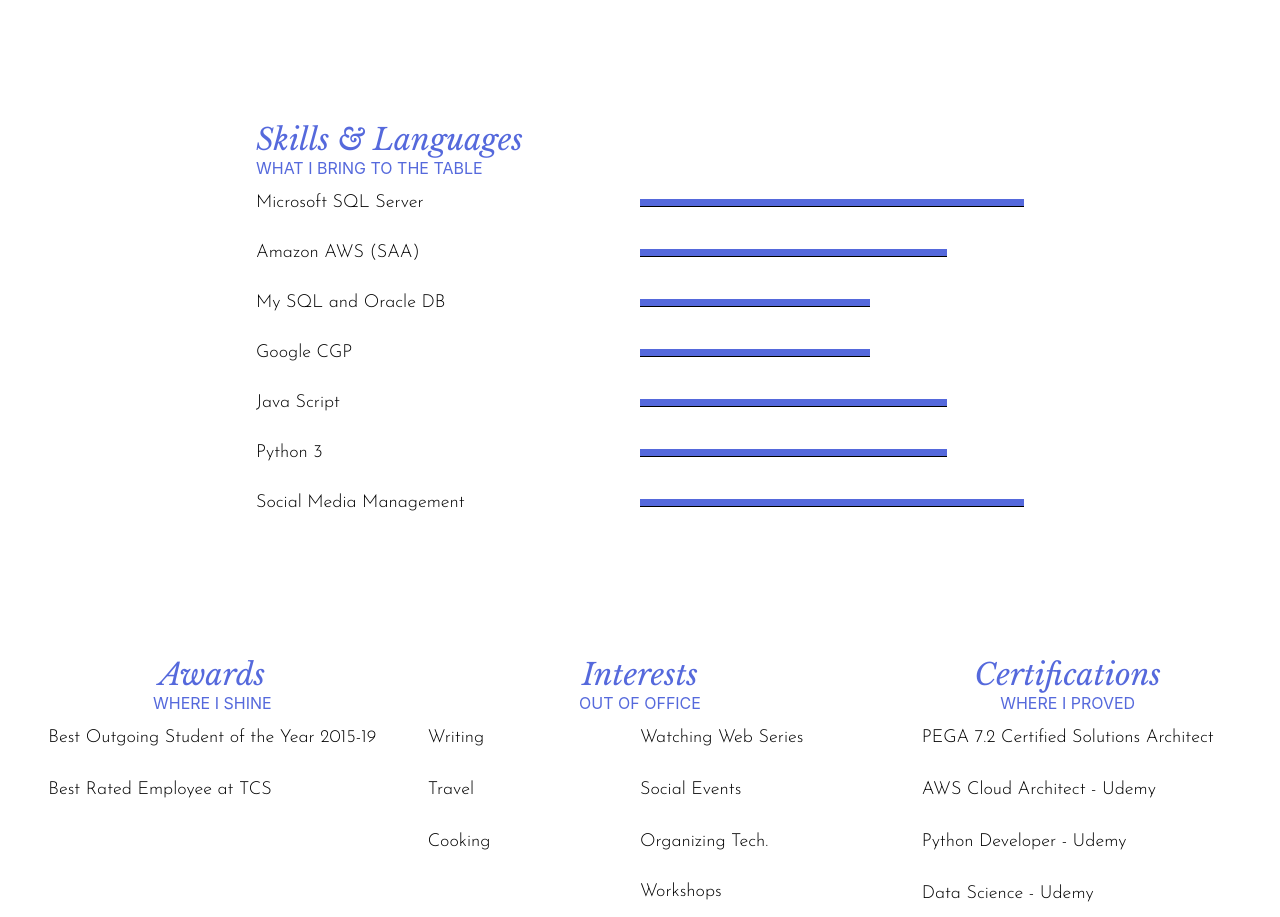
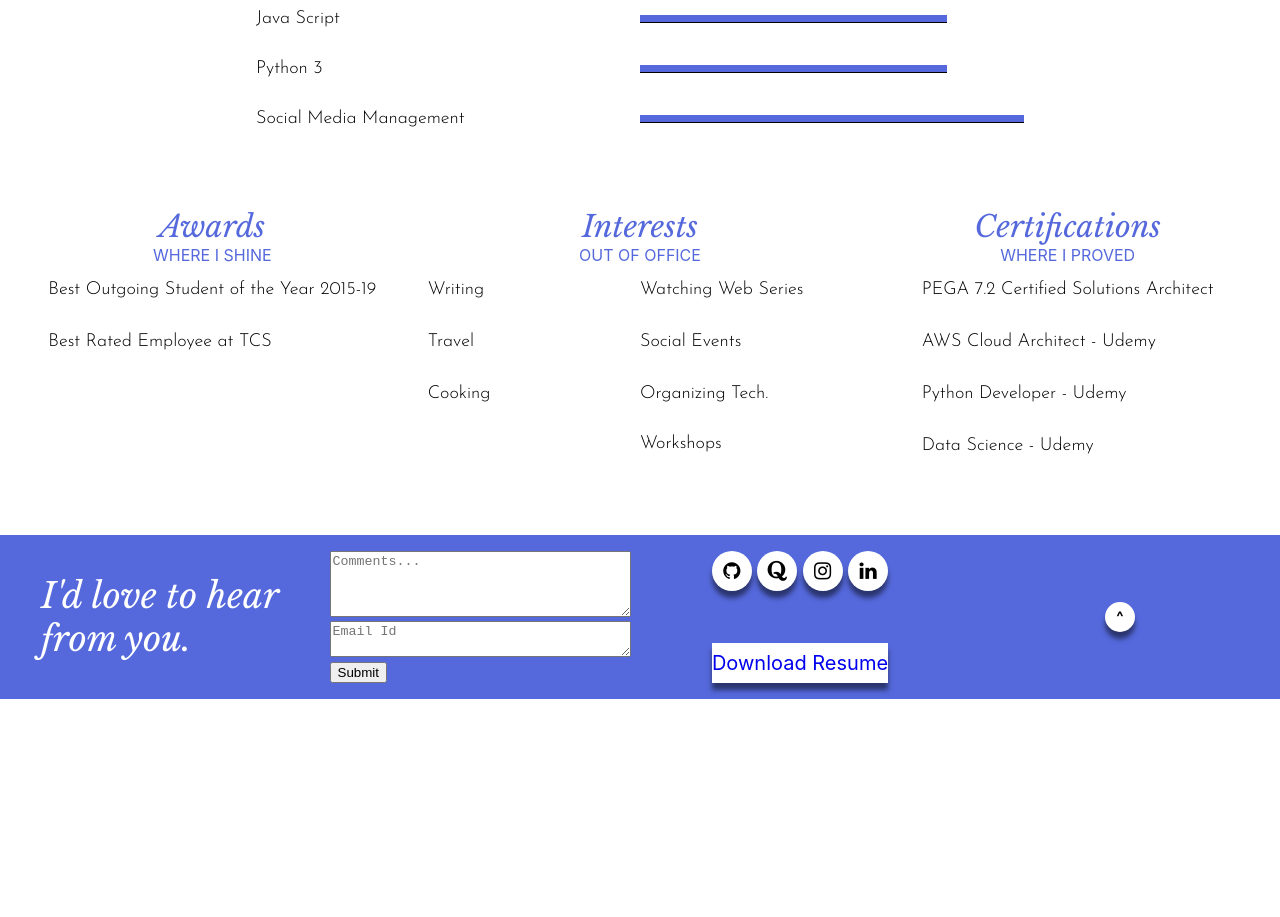
Before and after one commit to rohithpotluri/portfolio-react, a React (Create React App) app: page / in a window 1280 px wide. Shown: the part 2520-3437 px from the top of the page. After the commit the page ends 3219 px from the top, so only its background shows below. Built offline with nearby package versions, Linux system fonts and the light colour scheme.

Commit message:
done edit

```diff
--- a/src/App.css
+++ b/src/App.css
@@ -105,7 +105,7 @@
 .h1 {
   margin-left: 20%;
   margin-right: 20%;
-  margin-top: 15%;
+  margin-top: 5%;
 }
 
 .h2 {
@@ -193,8 +193,8 @@
 }
 
 .awards {
-  margin-top: 10%;
-  margin-bottom: 10%;
+  margin-top: 5%;
+  margin-bottom: 5%;
   display: grid;
   grid-template-columns: auto auto auto;
   grid-template-columns: repeat(auto-fit, minmax(320px, 1fr));
--- a/src/components/footer/index.js
+++ b/src/components/footer/index.js
@@ -14,6 +14,23 @@ function Footer() {
     console.log(comments);
     console.log(email);
 
+    const response = await axios.post("http://localhost:5000/email", {
+      receiver: email,
+      comment: comments,
+    });
+
+    const responseData = await response.data;
+
+    if (responseData) {
+      alert("Successfully Given the Data");
+    } else {
+      alert("Not Given");
+    }
+
+    setComments("");
+    setemail("");
+
+    /*
     await axios
       .all(
         axios.post("http://localhost:5000/email", {
@@ -25,18 +42,13 @@ function Footer() {
           comment: comments,
         })
       )
-
-      .then(
-        axios.spread((data1, data2) => {
-          // output of req.
-          console.log("data1", data1, "data2", data2);
-          alert("Successfully Sent the email");
-        })
-      )
+      .then((response) => {
+        console.log(response);
+      })
       .catch((err) => {
         console.log(err);
         alert("Failed to send an email");
-      });
+      });*/
   };
 
   return (
```
